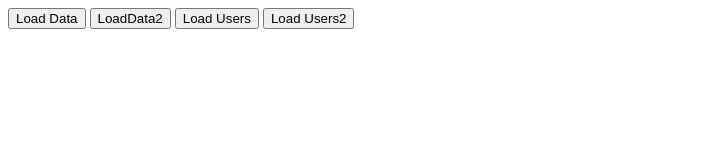
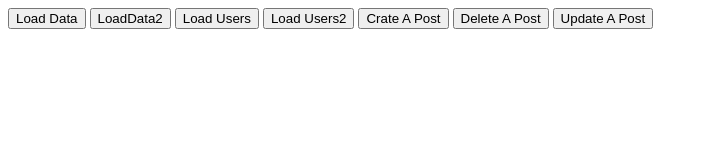
Before and after one commit to imran2024bd/json-explore-concept, a plain HTML site: page index.html in a window 1280 px wide. Shown: the whole page, without its empty margins (0-708 px from the left). Drawn offline with Linux system fonts and the light colour scheme.

Commit message:
33-8 Debug API, Network Tab,Status Code, Headers, Bad API

```diff
--- a/index.html
+++ b/index.html
@@ -12,6 +12,9 @@
     <button onclick="loadData2()">LoadData2</button>
     <button onclick="loadUsers()">Load Users</button>
     <button onclick="loadUsers2()">Load Users2</button>
+    <button onclick="createApost()"> Crate A Post</button>
+    <button onclick="deletePost()"> Delete A Post</button>
+    <button onclick="patchAPost()"> Update A Post</button>
 
 <div class="users-container">
     <ul id="users-list">
@@ -24,5 +27,3 @@
     <script src="js/app.js"></script>
     <script src="js/index.js"></script>
 </body>
-
-</html>
--- a/js/index.js
+++ b/js/index.js
@@ -20,3 +20,40 @@ function displayUsers2(data) {
 
     }
 }
+
+function deletePost(){
+    fetch('https://jsonplaceholder.typicode.com/posts/1', {
+  method: 'DELETE',
+});
+}
+
+function patchAPost(){
+    fetch('https://jsonplaceholder.typicode.com/posts/1', {
+  method: 'PATCH',
+  body: JSON.stringify({
+    title: 'foo',
+  }),
+  headers: {
+    'Content-type': 'application/json; charset=UTF-8',
+  },
+})
+  .then((response) => response.json())
+  .then((json) => console.log(json));
+}
+
+
+function createApost(){
+    fetch('https://jsonplaceholder.typicode.com/posts', {
+  method: 'POST',
+  body: JSON.stringify({
+    title: 'foo',
+    body: 'bar',
+    userId: 1,
+  }),
+  headers: {
+    'Content-type': 'application/json; charset=UTF-8',
+  },
+})
+  .then((response) => response.json())
+  .then((json) => console.log(json));
+}
```
Also changed, not shown: js/post.js (line endings or trailing spaces).
